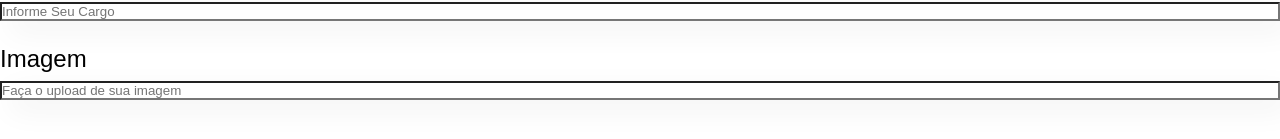
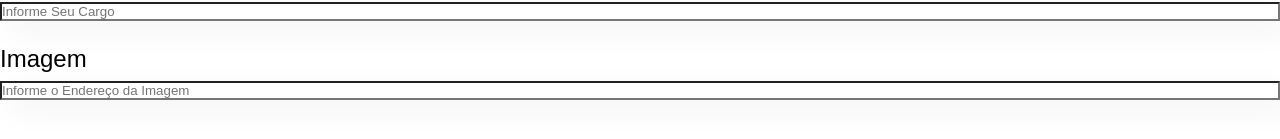
Before and after one commit to charlesanderson25/organo, a React (Vite) app: page / in a window 1280 px wide. Shown: the part 635-774 px from the top of the page. Built offline with nearby package versions, Linux system fonts and the light colour scheme.

Commit message:
Ajustes App.tsx

```diff
--- a/src/App.tsx
+++ b/src/App.tsx
@@ -9,7 +9,7 @@ function App() {
         <Banner />
         <InputField label="Nome" placeholder="Digite Seu Nome" />
         <InputField label="Cargo" placeholder="Informe Seu Cargo"/>
-        <InputField label="Imagem" placeholder="Faça o upload de sua imagem" />
+        <InputField label="Imagem" placeholder="Informe o Endereço da Imagem" />
       </div>
     </>
   );
```
